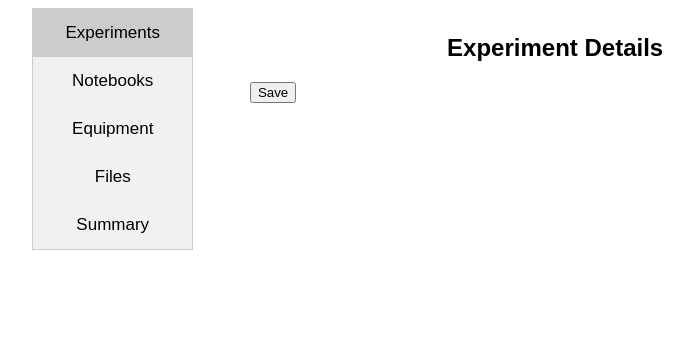
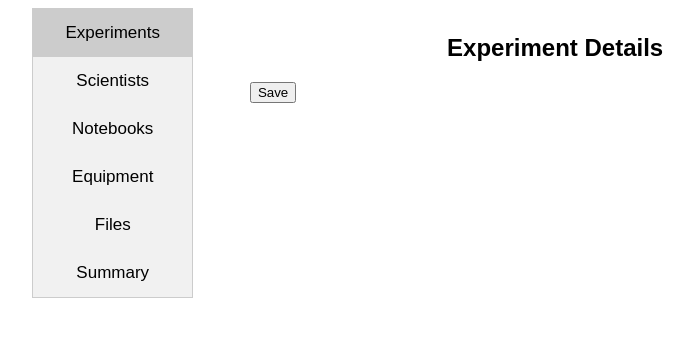
Before and after one commit to DukeOfEtiquette/Vala, a Django app: page /save_equipment/ in a window 1280 px wide. Shown: the part 87-424 px from the top of the page, without its empty margins (222-915 px from the left). Run offline with Django 3.2, Linux system fonts and the light colour scheme; some libraries are stand-ins or nearby versions.

Commit message:
Added 'Scientists' tab to form, needs content

```diff
--- a/splash/templates/splash/edit.html
+++ b/splash/templates/splash/edit.html
@@ -8,10 +8,10 @@
 
 {% block pageBody %}
 
-
 <!-- Vertical NavBar -->
 <ul id="vertNavBar" class="tab">
   <li><a href="javascript:void(0)" class="tablinks">Experiments</a></li>
+  <li><a href="javascript:void(0)" class="tablinks">Scientists</a></li>
   <li><a href="javascript:void(0)" class="tablinks">Notebooks</a></li>
   <li><a href="javascript:void(0)" class="tablinks">Equipment</a></li>
   <li><a href="javascript:void(0)" class="tablinks">Files</a></li>
@@ -30,6 +30,10 @@
   <!--TODO(Adam): Move this to it's own tab
     Key Scientist: <input type="text" name="scientist"><input type="submit" value="+"><br>
   -->
+</div>
+
+<div id="Scientists" class="tabcontent">
+
 </div>
 
 <!-- Notebooks & Pages -->
```
Lines whose indentation alone changed are shown as unchanged.
